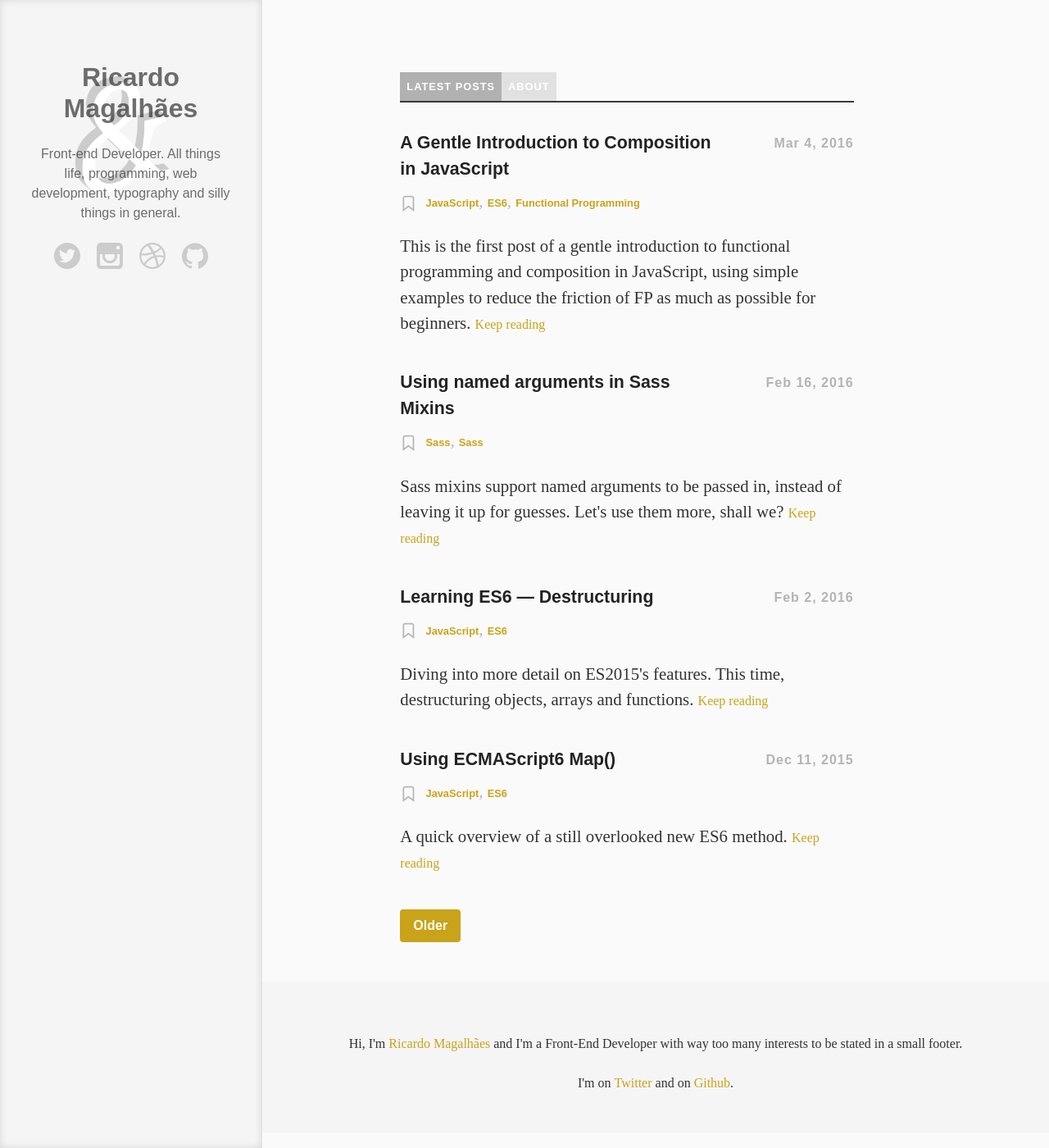
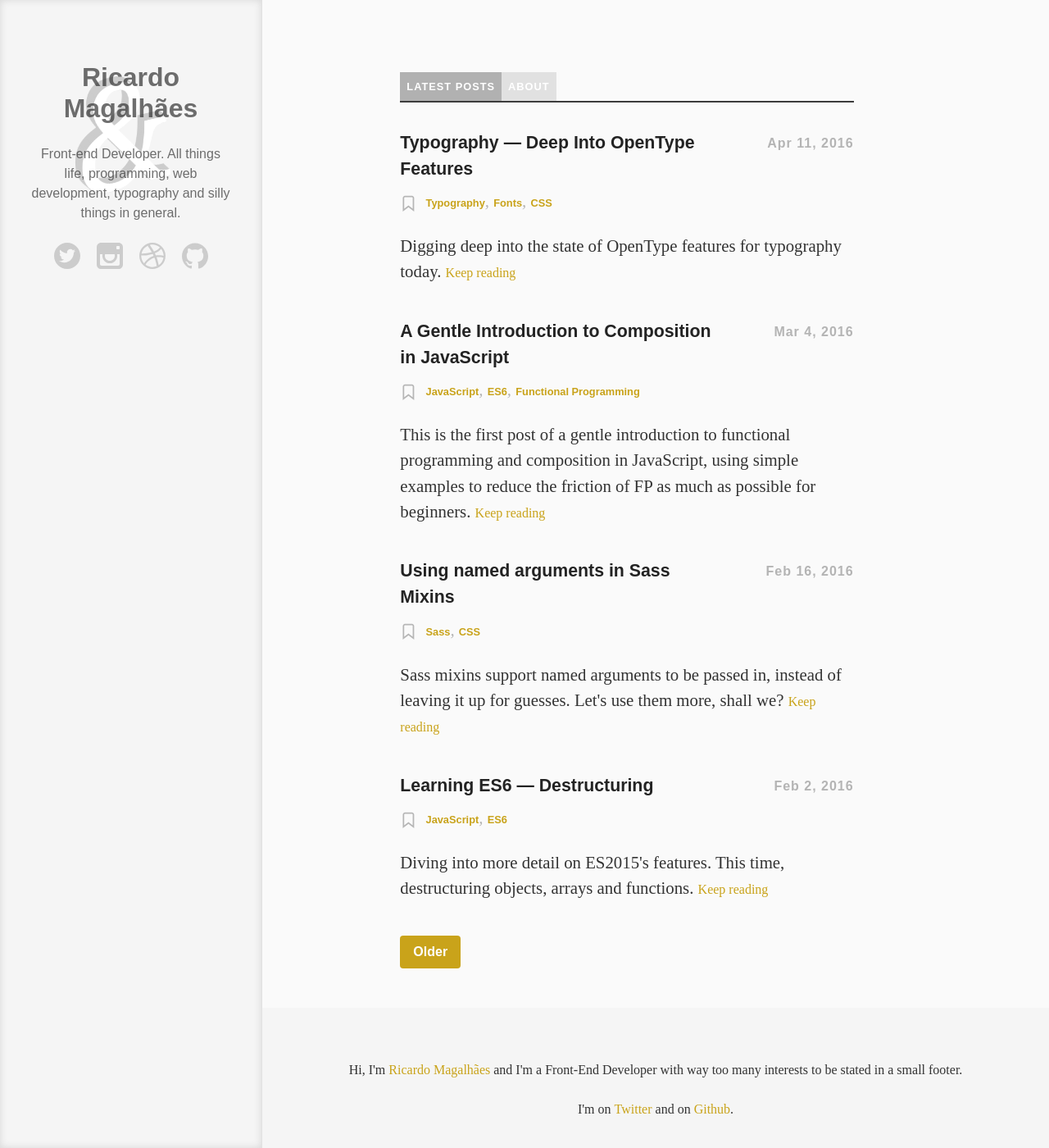
Before and after one commit to magalhini/magalhini.github.com, a Jekyll site: the page built from index.html, in a window 1280 px wide and 1400 px high. Shown: the whole window at 82% size. Built offline with Jekyll 4.4.1, drawn with Linux system fonts in a browser that asks for light colours; nearby versions of some CDN libraries; the list of posts is cut into pages by our own code; some of the changed lines change nothing that is shown.

Commit message:
Update tags and submit post about open type features.

````diff
--- a/_data/tags.yml
+++ b/_data/tags.yml
@@ -14,3 +14,9 @@
   name: Git
 - slug: functional
   name: Functional Programming
+- slug: typography
+  name: Typography
+- slug: fonts
+  name: Fonts
+- slug: css
+  name: CSS
--- /dev/null
+++ b/_posts/2016-04-11-deep-into-opentype-features.md
@@ -0,0 +1,226 @@
+---
+layout:     post
+title:      Typography — Deep Into OpenType Features
+date:       2016-04-11 12:31:19
+summary:    Digging deep into the state of OpenType features for typography today.
+tags: [typography, fonts, css]
+categories: development
+---
+
+What are **OpenType features?** Typekit defines them better than I ever could:
+
+> "OpenType features are like secret compartments in fonts."
+
+They can make your written content easier to read, more versatile and more legible.
+
+I see OpenType features as like super powers to typography. If you have ever looked at beautifully written books and noticed the little details like old style numerals, fractions, custom ligatures and wondered how to get them into the Web, well then this is a great time to be alive!
+
+Here's a preview of only a handful of features:
+
+![Example of feaures](https://cldup.com/l23dhciIPz.gif)
+
+##### Play with the demo above [here](http://open-type.surge.sh)
+
+Using these features can dramatically increase our content's readability and legibility, not to mention the aesthetic goodness that it can provide when used sensibly. Knowing how accessible they're now becoming, I've never wanted to write my own novel more than I do now. Check out [Typekit's overview](https://helpx.adobe.com/typekit/using/open-type-syntax.html) on these features (with examples) and play with the [sample page I've created](http://open-type.surge.sh) as a live demo for this post.
+
+They're not only useful for the beautification of the written word, but also for the written *number*. Enabling a couple of these features on tables like this finally makes science justice, on the web:
+
+![Table example](https://cldup.com/HEg-q-usGi.gif)
+
+##### Above: enabling scientific ligatures (sinf), proportional numbers (pnum), ordinals (ordn)
+
+But with great power comes great responsibility, and it's not all unicorns and rainbows just yet. The OpenType's specification is far from stable and can introduce some unwanted behavior. So let's dig in!
+
+## Finding the right typefaces
+
+Not all typefaces contain these special features. In fact, we're more likely to find them on higher-end typefaces using paid services like [Typekit](http://typekit.net), [Font Spring](https://www.fontspring.com/) and [Typography.com](http://typography.com), for example. Google Fonts, which contains a giant library of free typefaces, already gives us a few that provide a handful of OpenType features.
+
+[Raleway](https://www.google.com/fonts/specimen/Raleway), for instance, contains discretionary ligatures and it won't cost us a penny.
+
+If using Typekit, the features for each typefaces can be seen by clicking the `(?)` icon on the kits:
+
+![Typekit](https://cldup.com/PhnheKjpz7-3000x3000.png)
+
+#### What if I want to include/create my own?
+
+You can create and manage your own, yes! I won't go deep into this topic since it's not its scope, but you can make use of [Font Squirrel's Generator](https://www.fontsquirrel.com/tools/webfont-generator) to upload your typefaces and select exactly which features you want it to contain. If you go into **Expert Mode**, this is what you'll see:
+
+![Font Squirrel Generator](https://cldup.com/NNewcHQyWr-2000x2000.png)
+
+
+Apart from creating our own, how do we find which typefaces have custom features? At the moment, it's trial and error. I've asked Typekit if they have a list of OT features sorted by typeface and there isn't one at the moment. We do have to include them in a kit first, then check. If you know of a place where you can find a well documented list with typefaces and their OT, feel free to drop me a line.
+
+## Using OpenType features in CSS
+
+It makes me cringe a bit to try and make sense of the specification. We'll find references to two different kinds of rules, `font-variant` and `font-feature-settings`, sometimes even both. What does this mean?
+
+{% highlight css %}
+.onum {
+	font-variant-numeric: oldstyle-nums;
+	font-feature-settings: 'onum';
+}
+{% endhighlight %}
+
+`font-variant-*` acts like a shorthand for the OpenType sub-properties, while `font-feature-settings` acts like a single rule containing a list of the sub-properties we want to enable.
+
+These two properties, refer to **high-level** and **low-level** syntax. They can inherit from each other, but not all rules or browsers can do so elegantly, hence why their usage can be tricky to get right.
+
+The **low-level syntax** is partially available in most browsers and it's the one we'll see using the four letters designation, such as `hlig` (*historial liguatures*), `smcp` (*small capitals*) and so on. The downfall is that they rely on being specified on a single property, making the usage of several features at once tricky. **The high level syntax solves the issue** by specifying a specific property to itself, but browser support is [still low](caniuse.com/#feat=font-feature).
+
+Here's an example for Oldstyle Numerals:
+
+##### Low-level Syntax
+
+{% highlight css %}
+.onum {
+	font-variant-numeric: oldstyle-nums;
+}
+{% endhighlight %}
+
+##### High-level Syntax
+
+{% highlight css %}
+.onum {
+    -webkit-font-feature-settings: 'onum';
+       -moz-font-feature-settings: 'onum=1';
+        -ms-font-feature-settings: 'onum';
+            font-feature-settings: 'onum';
+}
+{% endhighlight %}
+
+And the result:
+
+![onum example](https://cldup.com/qxtr31k-Jg.gif)
+
+### So which syntax to use?
+
+The specification recommends using the high-level syntax, but using it alone is not going to work very well at the time of writing. Ideally, a smart combination of both should be used, paying special attention to inheritance.
+
+**Consider the following example:**
+
+{% highlight css %}
+.parent {
+	font-variant-numeric: oldstyle-nums;
+	font-feature-settings: 'onum';
+}
+
+.child {
+	font-variant-caps: small-caps;
+	font-feature-settings: 'smcp';
+}
+
+{% endhighlight %}
+
+In this example, `font-feature-settings` declared in the child component **takes over** and completely overrides the rule for the **Oldstyle Numerals** given from the parent. In order to have the `.child` class use both of these features, we'd need to explicitly declare both properties like so:
+
+{% highlight css %}
+.child {
+	font-variant-caps: small-caps;
+	font-variant-numeric: oldstyle-nums;
+	font-feature-settings: 'smcp', 'onum';
+}
+
+{% endhighlight %}
+
+Here, the high-level syntax allows us to specify the list of features we want to enable.
+Note that `font-variant` doesn't necessarily need a shorthand version. We could also write:
+
+```
+.child {
+	font-variant: small-caps oldstyle-nums;
+}
+```
+
+## But we got a weight problem
+
+So far, despite all the hassle around enabling and pairing which features we want to use, we haven't yet seen a downside to enabling OpenType features that aren't enabled by default in a font file. So, should we? Let's have a look at Typekit.
+
+![Typekit without OT](https://cldup.com/fNfYPldAm4-3000x3000.png)
+
+We can see here a kit that contains only two typefaces: *Adobe Caslon Pro*, for the body text, and *Bickham Script*, for a potentially gorgeous headline. We're not going to be greedy and we'll include only the basic fonts: Regular, Italic and Bold for the *Adobe Caslon*, and only Regular for *Bickham Script*.
+
+The total size of this kit is a reasonable ~ 200kb.
+
+Let's enable OpenType features for both of these typefaces, since we want to have nice ligatures, old style numerals and the swashes for the headline. We're fancy.
+
+![Typekit with OT](https://cldup.com/fmY8AOE7-U-1200x1200.png)
+
+##### Boom! Our kit just grew to a whopping ~ 800kb in size.
+
+**From 200kb to 800kb.** We might as well buy the metal casts themselves, *amiright?* This is some heavy metal. In fact, the OT features for Bickham Script alone for only one font style weigh in around 200kb. So there is definitely a trade off to be aware of here; as our webpages grow in size due to bigger and bigger boilerplates and development frameworks, we are not necessarily helping the issue by throwing in arguably unnecessary flourishes at the problem.
+
+## We also have a browser problem
+
+Defaults are also a bit of a concern, at least at the time of writing, for some features. Taking `common-ligatures` as an example, we can check on the great [State Of Web Type website](http://stateofwebtype.com/#Standard%20Ligatures%20%28liga%29) that:
+
+- Chrome supports ligatures, but does not enable them by default
+- Only Safari enables them by default...
+- ... but they can't actually be disabled in Safari either
+- There are still bugs rendering ligatures with older browser versions
+
+Another important thing to note is that Chrome, Safari and Firefox fully support the `text-rendering` property, which calculates kerning automagically. This is why some ligatures and kerning are enabled by default even if we don't do it manually: these browsers turn these features on on their own. This is not the case of Internet Explorer, and nope, not even Edge.
+
+Here's the current state of support for `font-feature-*` right now (April 2016), provided by [caniuse](http://caniuse.com):
+
+![caniuse](https://cldup.com/5uRsNgF0lw.thumb.png)
+
+On the plus side, the recent `iOS 9.3 Safari` finally supports OpenType features. Good work, Apple!
+
+### Your content may need a revisit
+
+Another thing to take into account is that we shouldn't just blindly apply all the features to previous content and expect everything to look beautiful.
+
+There's usually a golden rule for capitalised content in content: NEVER TO WRITE IN CAPITALS IN YOUR MARKUP, even if it's meant to be displayed in capital letters. Instead, write as you normally would and style that particular piece using `text-transform: uppercase;`.
+
+Sensible, right? But if we're making the switch from fake small capitals to true small capitals (and we should, by the way, very rarely faux small capitals are a good idea), consider the following:
+
+#### Small Capitals (smcp) vs. Capitals 2 Small Caps (c2cp)
+
+`smcp` and `c2sc` are not the same thing. The former will convert all text into small capitalised letters, *whether they are originally written in capitals or not.* The latter only applies small capitals to content that *is already* written in capitals, **or given the property of `uppercase` to begin with.**
+
+#### Final Considerations
+
+Given the performance hit that enabling Open Type features by default can have, it's up to us to be responsible about its usage. How responsible? Well, a good example would be to enable these features so we can **use only one typeface instead of two**, for example, in our designs. Some typefaces become so versatile that you can definitely get away with a distinct, beautiful typographic design by using a single typeface.
+
+Since the properties' specification is still evolving, it's a good idea to keep a close eye on it. Luckily, projects like [Utility Open Type](http://utility-opentype.kennethormandy.com/) are doing a great job at keeping track of the changes and offering us an easier way to use them.
+
+#### Where to go from here
+
+FontFont has a wonderfully detailed guide to OpenType features with dozens of examples, some of them almost unheard of, that you should definitely [read and cuddle with](https://www.fontfont.com/staticcontent/downloads/FF_OT_User_Guide.pdf).
+[Adobe Typekit's post](https://helpx.adobe.com/typekit/using/use-open-type-features.html#features) on OpenType is a little bit out of date, but still a great resource to check out.
+
+[Utility Open Type](http://utility-opentype.kennethormandy.com/) gives you the most usable CSS file to provide support for all OpenType features; though it's a bit on the fatty side. I suggest you have a look at its source and include only the CSS for the features you need.
+
+Oh, and here's a quick list of (almost!) all features. There's a lot.
+
+```
+onum
+lnum
+tnum
+zero
+frac
+sups
+subs
+ordn
+smcp
+c2sc
+case
+liga
+dlig
+hlig
+calt
+swsh
+hist
+ss01
+kern
+locl
+rlig
+medi
+init
+isol
+fina
+mark
+mkmk
+```
+
+Anything I might have overlooked or gotten wrong? Don't be afraid to ping me on [Twitter](http://twitter.com/magalhini).
--- a/package.json
+++ b/package.json
@@ -11,7 +11,7 @@
   },
   "scripts": {
     "start": "uglifyjs-watcher minify.json & jekyll serve",
-    "start-dev": "uglifyjs-watcher minify.json & jekyll serve --baseurl",
+    "dev": "uglifyjs-watcher minify.json & jekyll serve --baseurl",
     "test": "echo \"Error: no test specified\" && exit 1"
   },
   "repository": {
````
